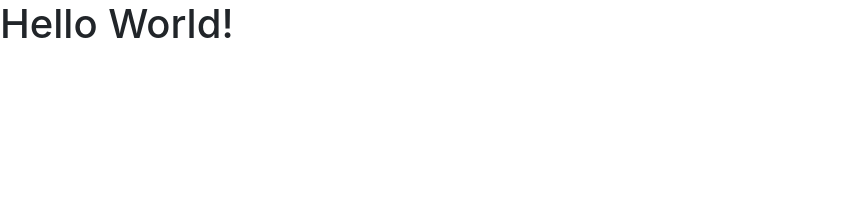
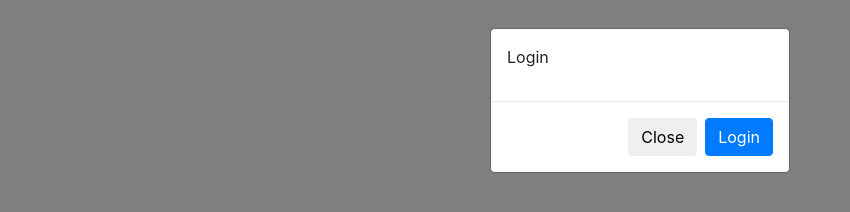
Before and after one commit to saviocord/Chat, a website: page views/index.html in a window 1280 px wide. Shown: the whole page, without its empty margins (0-850 px from the left). Drawn offline with nearby package versions, Linux system fonts and the light colour scheme.

Commit message:
Adicionando modal no index.html

```diff
--- a/views/index.html
+++ b/views/index.html
@@ -4,8 +4,27 @@
     <script src="/js/jquery.min.js"></script>
     <script src="/js/bootstrap.min.js"></script>
     <link rel="stylesheet" href="/css/bootstrap.min.css" />
+    <script>
+      $(document).ready(function(){
+        $('#myModal').modal('show');
+      });
+    </script>
   </head>
   <body>
-    <h1>Hello World!</h1>
+    <div class="container">
+      <div class="modal fade" id="myModal" role="dialog">
+        <div class="modal-dialog modal-sm">
+          <div class="modal-content">
+            <div class="modal-body">
+              <p>Login</p>
+            </div>
+            <div class="modal-footer">
+              <button type="button" class="btn btn-default" data-dismiss="modal">Close</button>
+              <button type="button" class="btn btn-primary">Login</button>
+            </div>
+          </div>
+        </div>
+      </div>
+    </div>
   </body>
 </html>
```
